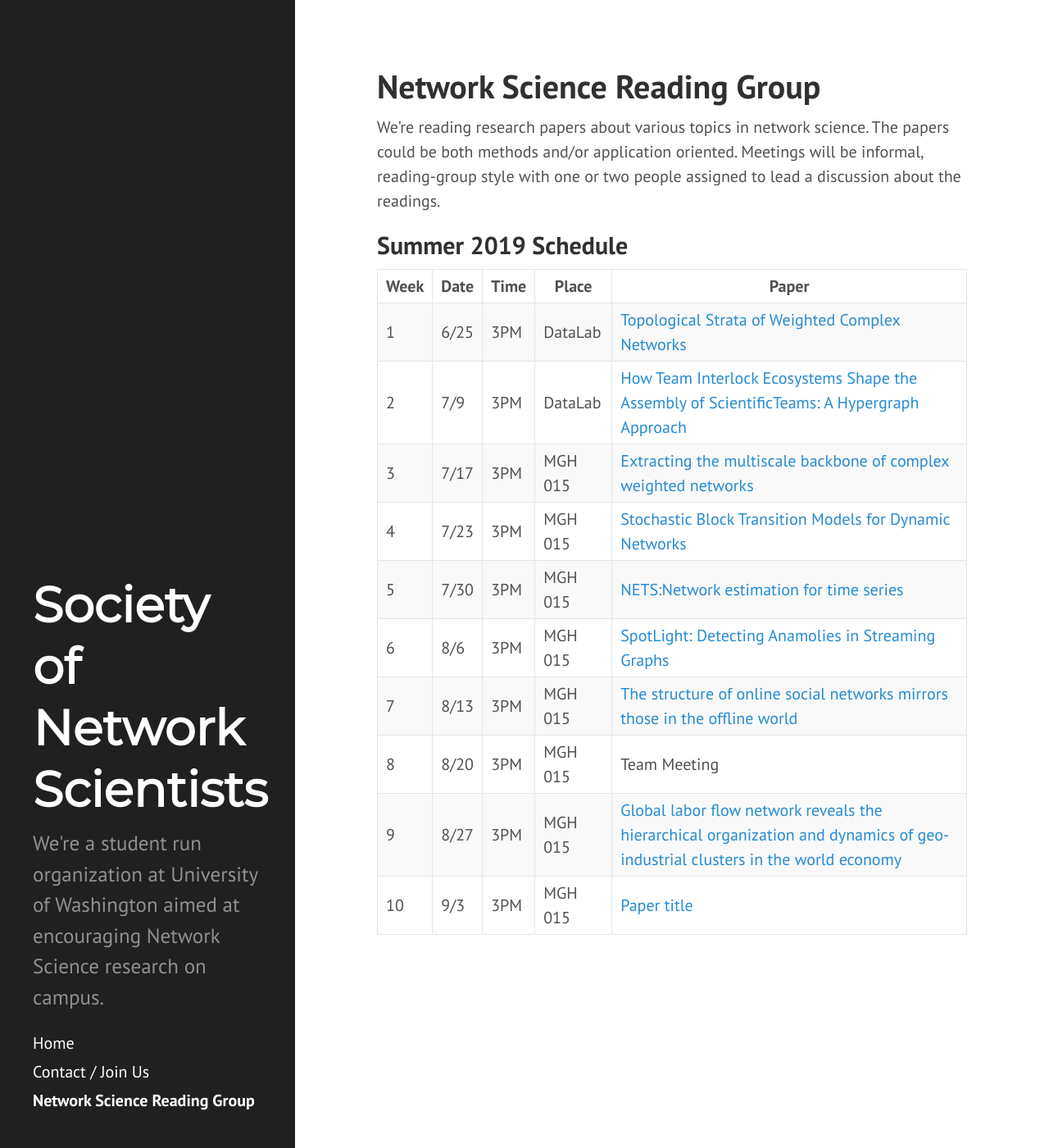
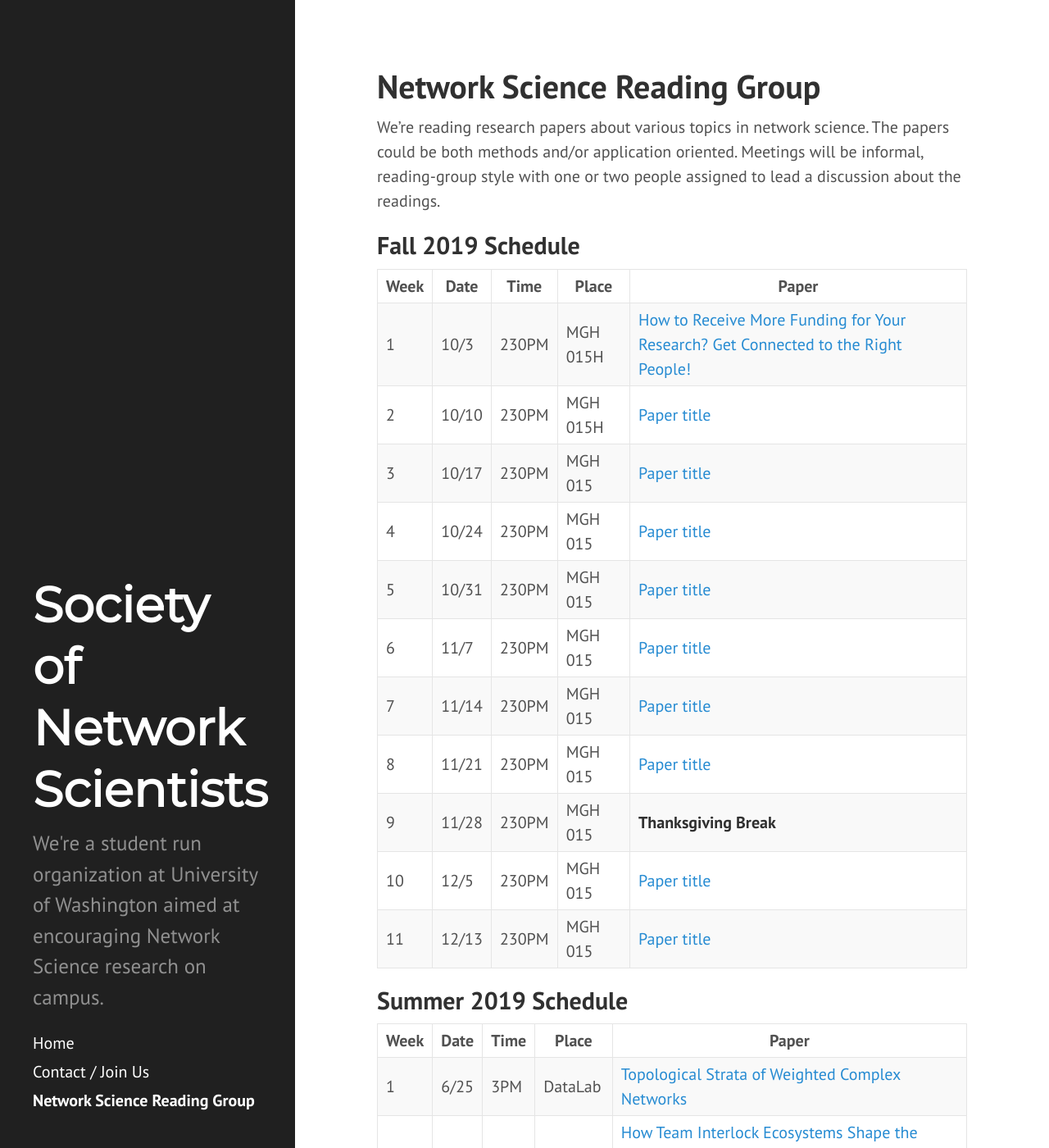
Before and after one commit to societynetworkscienceuw/societynetworkscienceuw.github.io, a Jekyll site: the page built from sns_reading_group.md, in a window 1280 px wide and 1400 px high. Shown: the whole window at 82% size. Built offline with Jekyll 4.4.1, drawn with Linux system fonts in a browser that asks for light colours; some of the changed text lies outside the part shown.

```diff
--- a/sns_reading_group.md
+++ b/sns_reading_group.md
@@ -6,6 +6,22 @@ title: Network Science Reading Group
 We're reading research papers about various topics in network science. The papers could be both methods and/or application oriented. Meetings will be informal, reading-group style with one
 or two people assigned to lead a discussion about the readings.
 
+
+## Fall 2019 Schedule
+
+| Week | Date | Time | Place | Paper |
+|------|------|---------|---------|----------------------------------------------------------------------------------------------------------------------------------------------------------------------------------------------------------------------------------------------------------------|
+| 1 | 10/3 | 230PM | MGH 015H | [How to Receive More Funding for Your Research? Get Connected to the Right People!](https://journals.plos.org/plosone/article?id=10.1371/journal.pone.0133061) |
+| 2 | 10/10 | 230PM | MGH 015H | [Paper title](Link) |
+| 3 | 10/17 | 230PM | MGH 015 | [Paper title](Link) |
+| 4 | 10/24 | 230PM | MGH 015 | [Paper title](Link)|
+| 5 | 10/31 | 230PM | MGH 015 | [Paper title](Link) |
+| 6 | 11/7 | 230PM | MGH 015 | [Paper title](Link) |
+| 7 | 11/14 | 230PM | MGH 015 | [Paper title](Link) |
+| 8 | 11/21 | 230PM | MGH 015 | [Paper title](Link) |
+| 9 | 11/28 | 230PM | MGH 015 | **Thanksgiving Break** |
+| 10 | 12/5 | 230PM | MGH 015 | [Paper title](Link) |
+| 11 | 12/13 | 230PM | MGH 015 | [Paper title](Link) |
 
 ## Summer 2019 Schedule
 
@@ -19,5 +35,4 @@ or two people assigned to lead a discussion about the readings.
 | 6 | 8/6 | 3PM | MGH 015 | [SpotLight: Detecting Anamolies in Streaming Graphs](https://www.kdd.org/kdd2018/accepted-papers/view/spotlight-detecting-anomalies-in-streaming-graphs) |
 | 7 | 8/13 | 3PM | MGH 015 | [The structure of online social networks mirrors those in the offline world](https://www.sciencedirect.com/science/article/pii/S0378873315000313) |
 | 8 | 8/20 | 3PM | MGH 015 | Team Meeting |
-| 9 | 8/27 | 3PM | MGH 015 | [Global labor flow network reveals the hierarchical organization and dynamics of geo-industrial clusters in the world economy](https://www.nature.com/articles/s41467-019-11380-w) |
-| 10 | 9/3 | 3PM | MGH 015 | [Paper title](Link) |
+| 9 | 8/27 | 3PM | MGH 015 | [A Social Network Analysis Perspective on Student Interaction Within the Twitter Microblogging Environment](https://ieeexplore.ieee.org/document/5571143) |
```
Also changed, not shown: index.md (+11 -1 lines), officers/emily.jpg (added), 1 other file.
